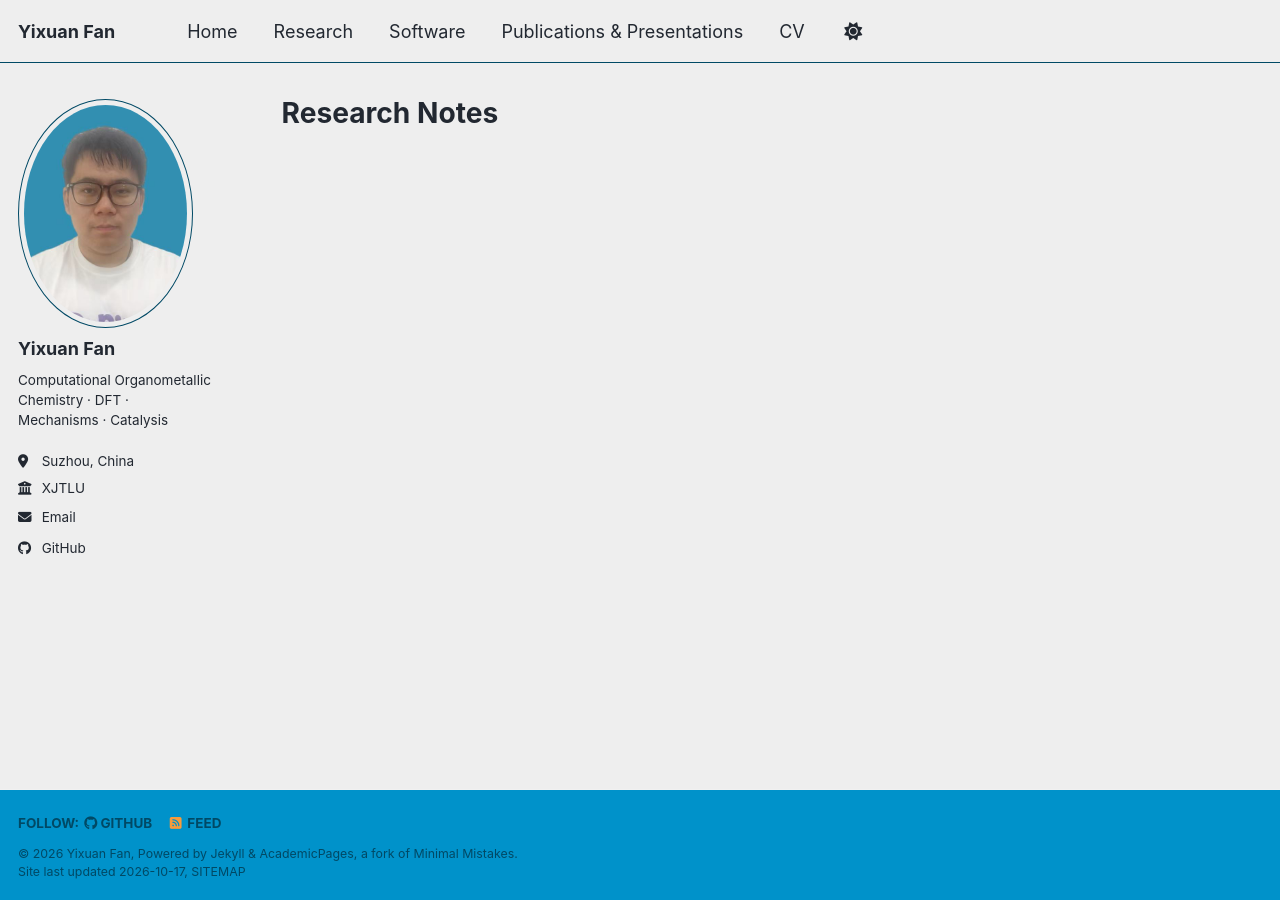
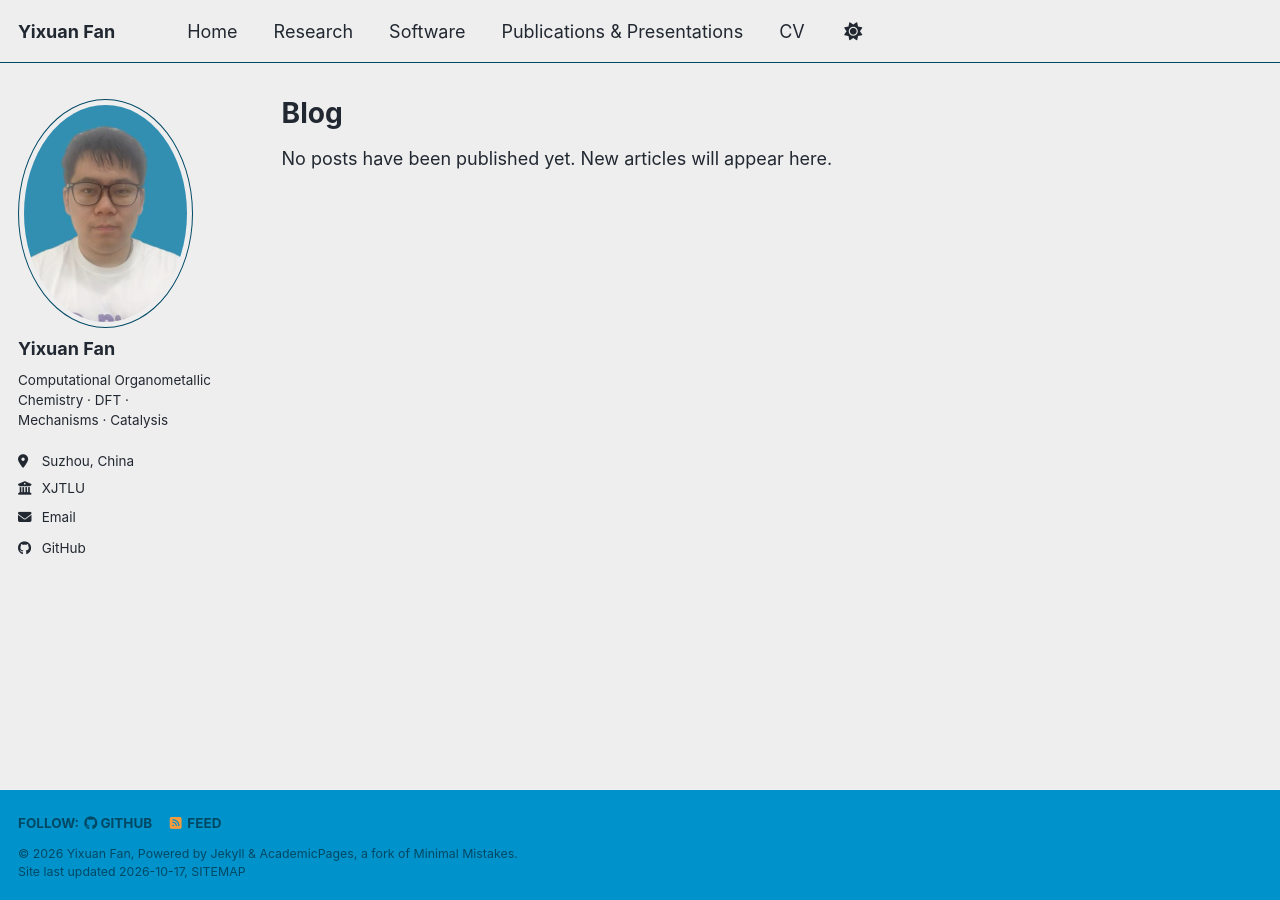
Before and after one commit to Lightmessager/lightmessager.github.io, a Jekyll site: the page built from _pages/year-archive.html, in a window 1280 px wide. Built offline with Jekyll 4.4.1, drawn with Linux system fonts in a browser that asks for light colours; a style sheet for code colours, icons or effects is not loaded.

Commit message:
Add a clear empty state to the blog archive

```diff
--- a/_pages/year-archive.html
+++ b/_pages/year-archive.html
@@ -1,13 +1,14 @@
 ---
 layout: archive
 permalink: /year-archive/
-title: "Research Notes"
+title: "Blog"
 author_profile: true
 redirect_from:
   - /wordpress/blog-posts/
 ---
 
 {% include base_path %}
+{% if site.posts.size > 0 %}
   {% capture written_year %}'None'{% endcapture %}
   {% for post in site.posts %}
     {% capture year %}{{ post.date | date: '%Y' }}{% endcapture %}
@@ -17,3 +18,6 @@ redirect_from:
     {% endif %}
     {% include archive-single.html %}
   {% endfor %}
+{% else %}
+  <p>No posts have been published yet. New articles will appear here.</p>
+{% endif %}
```
Lines whose indentation alone changed are shown as unchanged.
